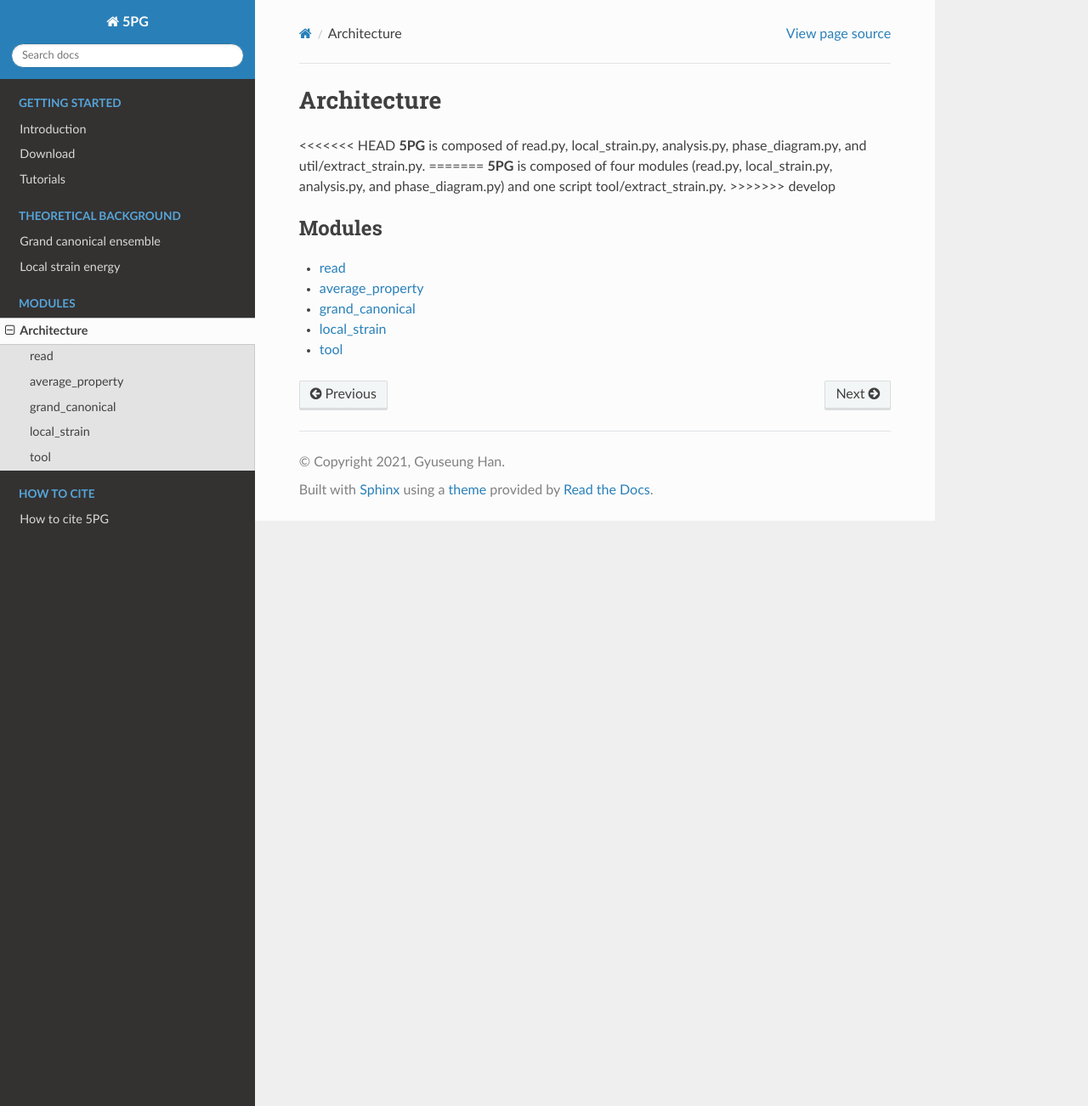
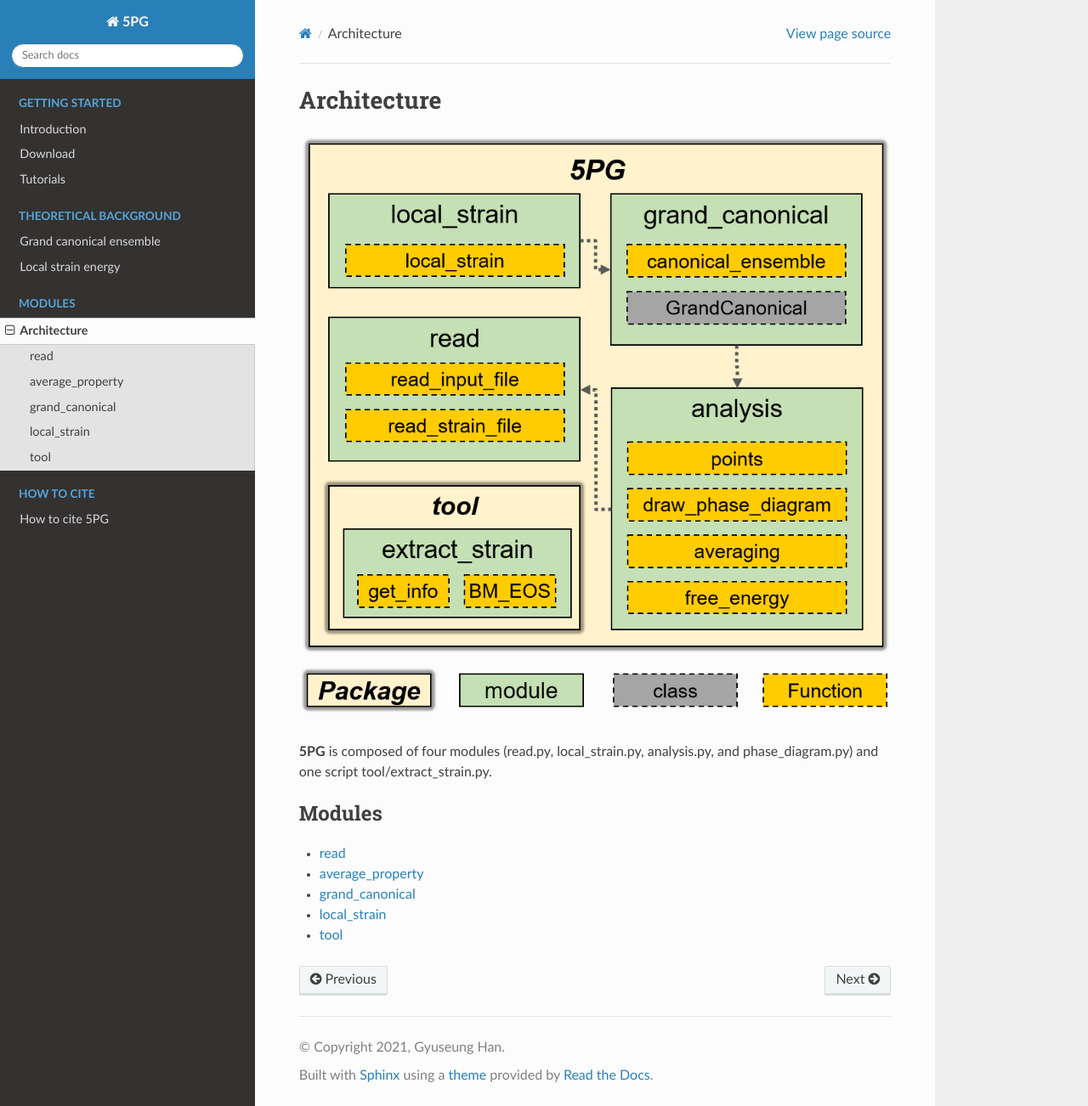
Before and after one commit to Han-Gyuseung/5PG, a Sphinx documentation site: the page built from docs/source/modules/architecture.rst, in a window 1280 px wide and 1302 px high. Shown: the whole window at 85% size. Built offline with Sphinx 7.4.7 and the Read the Docs theme 2.0.0, drawn with Linux system fonts in a browser that asks for light colours.

Commit message:
Update architecture.rst

```diff
--- a/docs/source/modules/architecture.rst
+++ b/docs/source/modules/architecture.rst
@@ -1,13 +1,9 @@
 Architecture
 ============
 
-.. .. image:: ../_static/architecture.png
+.. image:: ../_static/architecture.png
 
-<<<<<<< HEAD
-**5PG** is composed of read.py, local_strain.py, analysis.py, phase_diagram.py, and util/extract_strain.py.
-=======
 **5PG** is composed of four modules (read.py, local_strain.py, analysis.py, and phase_diagram.py) and one script tool/extract_strain.py.
->>>>>>> develop
 
 .. toctree::
     :maxdepth: 1
```
